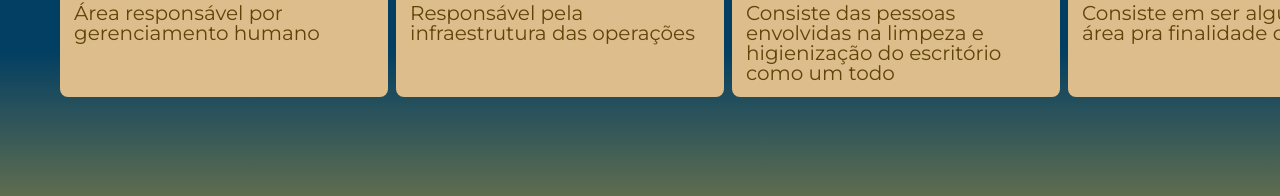
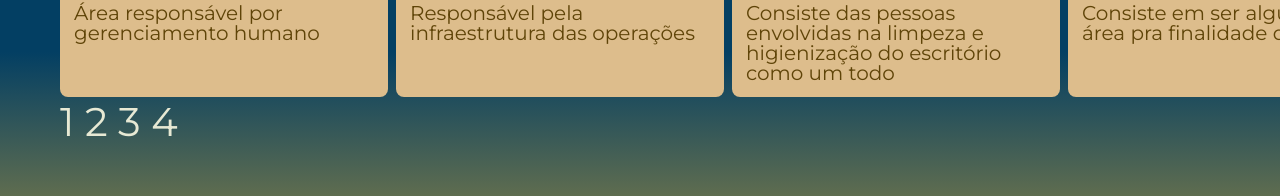
Before and after one commit to am-arcanjo/STGCase, a React (Create React App) app in the folder Frontend/stage-case/: page /lobby in a window 1280 px wide. Shown: the part 316-512 px from the top of the page. Built offline with nearby package versions, Linux system fonts and the light colour scheme.

Commit message:
ajustes paginação (early)

```diff
--- a/Frontend/stage-case/src/pages/Lobby/index.js
+++ b/Frontend/stage-case/src/pages/Lobby/index.js
@@ -55,6 +55,7 @@ function Lobby() {
   // }, [areaId]);
 
   return (
+    <>
       <div className="Background-layer">
         <div>
           <header className="Header">
@@ -91,8 +92,11 @@ function Lobby() {
             );
           })}
         </ul>
-      <a className="pagination"></a>
+        <div className="Pagination">
+          <a>1 2 3 4</a>
         </div>
+      </div>
+    </>
   );
 }
 
--- a/Frontend/stage-case/src/pages/Lobby/style.css
+++ b/Frontend/stage-case/src/pages/Lobby/style.css
@@ -113,10 +113,12 @@
   color: rgb(68, 129, 187);
 }
 
-.pagination a {
+.Pagination {
+  display: flex;
+  border-radius: 5px;
+  justify-content: baseline;
+}
+
+.Pagination.active {
   border-radius: 5px;
 }
-
-.pagination a.active {
-  border-radius: 5px;
-}
```
Lines whose indentation alone changed are shown as unchanged.
